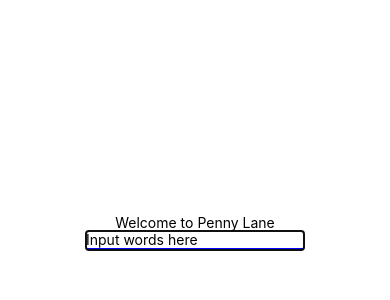
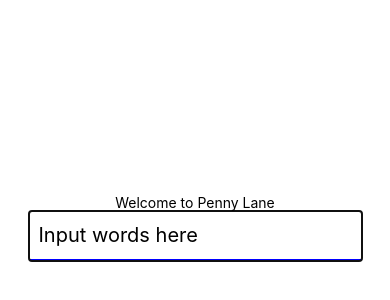
Before and after one commit to 1v17/5520project, a React Native app: screen / in a window 390 px wide. Shown: the part 190-490 px from the top of the page. Built offline with nearby package versions, Linux system fonts and the light colour scheme.

Commit message:
slight change in style

```diff
--- a/components/Input.js
+++ b/components/Input.js
@@ -15,9 +15,9 @@
     return (
         <>
             <TextInput
+                style={styles.input}
                 placeholder="Input words here"
                 keyboardType='default'
-                style={{borderBottomColor: "blue", borderBottomWidth: 2}}
                 value={text}
                 onChangeText={function (changedText) {
                     setText(changedText);
@@ -39,5 +39,7 @@
         height: 50,
         marginBottom: 10,
         paddingHorizontal: 10,
+        borderBottomColor: "blue",
+        borderBottomWidth: 2
     },
 });
```
